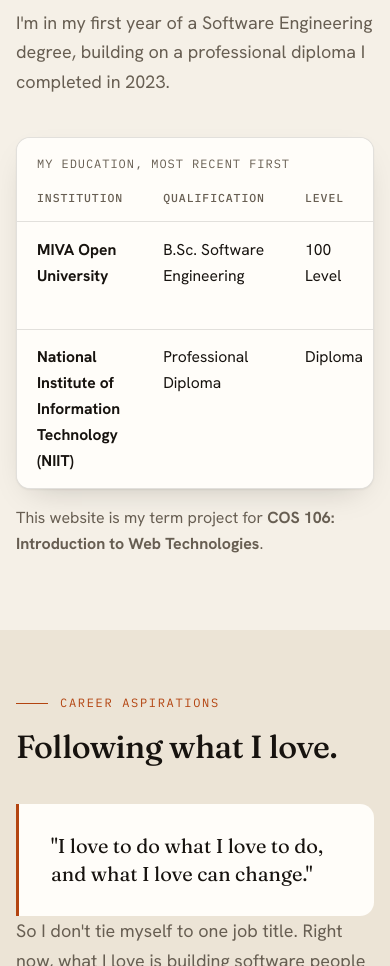
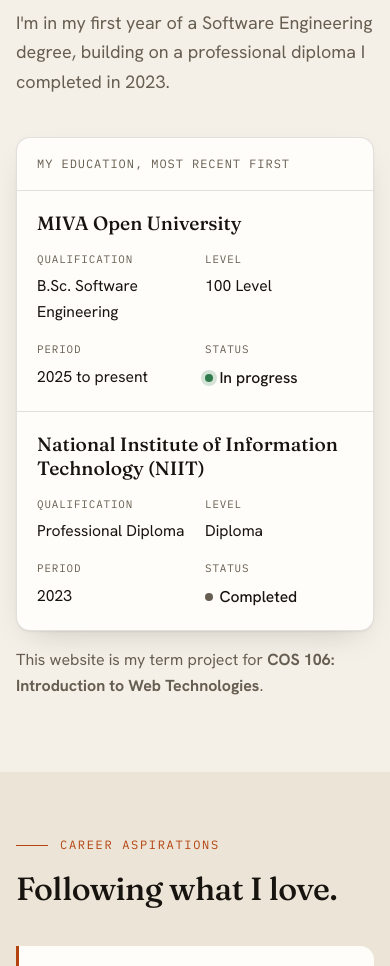
Before and after one commit to OlamideSimon/cos106-portfolio, a plain HTML site: page about.html in a window 390 px wide. Shown: the part 700-1666 px from the top of the page. Drawn offline with Linux system fonts and the light colour scheme.

Commit message:
Show the education table as cards on phones
Five columns don't fit on a phone, so the table scrolled sideways inside
its box. Below 720px each row now becomes a card: the institution as its
heading and the other cells in a 2 x 2 grid, labelled from data-label.
The column headings stay in the page for screen readers.

```diff
--- a/about.html
+++ b/about.html
@@ -76,7 +76,7 @@
           </p>
         </div>
         <div class="table-wrap reveal">
-          <table class="table">
+          <table class="table table--stack">
             <caption>My education, most recent first</caption>
             <thead>
               <tr>
@@ -90,17 +90,17 @@
             <tbody>
               <tr>
                 <th scope="row">MIVA Open University</th>
-                <td>B.Sc. Software Engineering</td>
-                <td>100 Level</td>
-                <td>2025 to present</td>
-                <td><span class="status status--active">In progress</span></td>
+                <td data-label="Qualification">B.Sc. Software Engineering</td>
+                <td data-label="Level">100 Level</td>
+                <td data-label="Period">2025 to present</td>
+                <td data-label="Status"><span class="status status--active">In progress</span></td>
               </tr>
               <tr>
                 <th scope="row">National Institute of Information Technology (NIIT)</th>
-                <td>Professional Diploma</td>
-                <td>Diploma</td>
-                <td>2023</td>
-                <td><span class="status">Completed</span></td>
+                <td data-label="Qualification">Professional Diploma</td>
+                <td data-label="Level">Diploma</td>
+                <td data-label="Period">2023</td>
+                <td data-label="Status"><span class="status">Completed</span></td>
               </tr>
             </tbody>
           </table>
--- a/css/styles.css
+++ b/css/styles.css
@@ -1720,6 +1720,67 @@ textarea:focus {
   }
 }
 
+/* Phones and small tablets: the education table becomes cards */
+@media (max-width: 720px) {
+  /* Five columns don't fit side by side below 720px, so the education table
+     turns each row into a small card: the institution as its heading, then
+     the other cells in a 2 × 2 grid, each labelled from its data-label. */
+  .table--stack,
+  .table--stack caption,
+  .table--stack tbody {
+    display: block;
+    min-width: 0;
+  }
+
+  .table--stack caption {
+    padding-bottom: 1rem;
+  }
+
+  /* The column headings are hidden on screen (each cell has its own label)
+     but stay in the page for screen readers. */
+  .table--stack thead {
+    position: absolute;
+    width: 1px;
+    height: 1px;
+    overflow: hidden;
+    clip: rect(0, 0, 0, 0);
+    white-space: nowrap;
+  }
+
+  .table--stack tbody tr {
+    display: grid;
+    grid-template-columns: repeat(2, minmax(0, 1fr));
+    gap: 1rem 1.25rem;
+    padding: 1.25rem;
+    border-top: 1px solid var(--color-line);
+  }
+
+  .table--stack tbody th,
+  .table--stack tbody td {
+    padding: 0;
+    border: 0;
+  }
+
+  .table--stack tbody th {
+    grid-column: 1 / -1;
+    font-family: var(--font-display);
+    font-size: 1.2rem;
+    font-weight: 500;
+    line-height: 1.25;
+  }
+
+  .table--stack td::before {
+    content: attr(data-label);
+    display: block;
+    margin-bottom: 0.3rem;
+    font-family: var(--font-mono);
+    font-size: 0.68rem;
+    letter-spacing: 0.08em;
+    text-transform: uppercase;
+    color: var(--color-muted);
+  }
+}
+
 @media (max-width: 640px) {
   body {
     font-size: 1rem;
```
